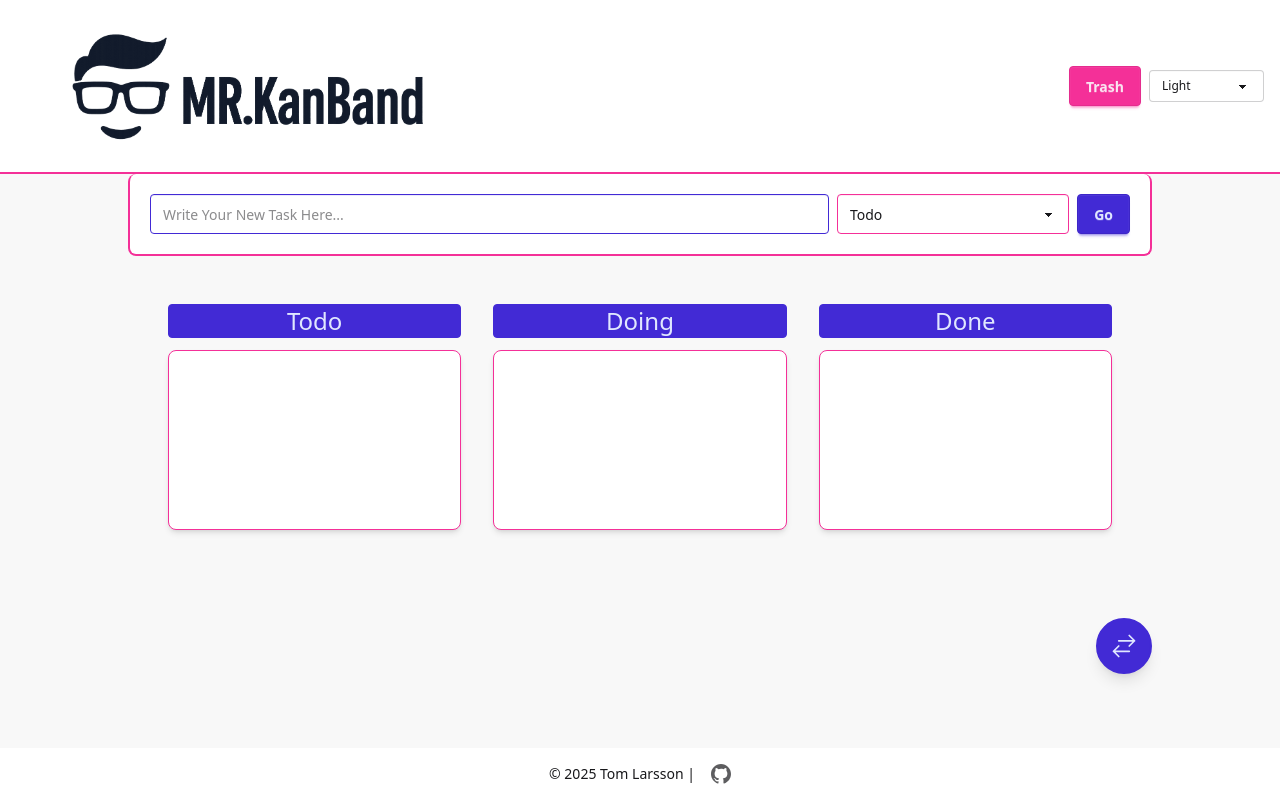
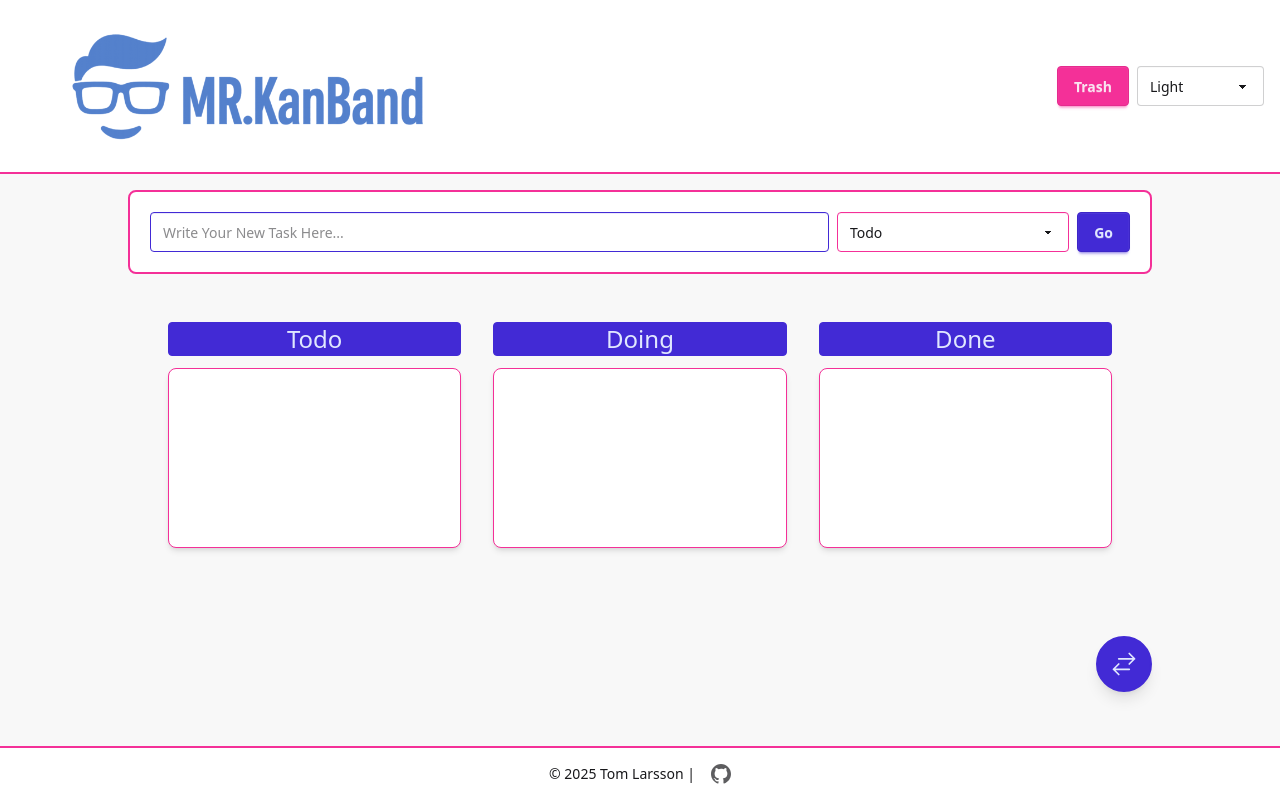
Before and after one commit to tombenrex/mrkanband, a React (Vite) app: page / in a window 1280 px wide. Built offline with nearby package versions, Linux system fonts and the light colour scheme; a web font is replaced by a local one.

Commit message:
fixing less weight of img and more style

```diff
--- a/src/components/board/AddTaskForm.jsx
+++ b/src/components/board/AddTaskForm.jsx
@@ -15,8 +15,11 @@ export default function AddTaskForm({
   return (
     <form
       onSubmit={onSubmit}
-      className="flex gap-2 justify-center p-5 mx-auto border-b-2 border-r-2 border-l-2 border-secondary bg-base-100 rounded-lg"
+      className="flex gap-2 justify-center p-5 mx-auto border-2 border-secondary bg-base-100 rounded-lg"
     >
+      <label htmlFor="new-task" className="sr-only">
+        Task description
+      </label>
       <input
         id="new-task"
         name="new-task"
@@ -26,6 +29,9 @@ export default function AddTaskForm({
         value={value}
         onChange={(e) => onChange(e.target.value)}
       />
+      <label htmlFor="column-select" className="sr-only">
+        Select column
+      </label>
       <select
         id="column-select"
         name="column"
--- a/src/components/board/ThemeDropdown.jsx
+++ b/src/components/board/ThemeDropdown.jsx
@@ -12,7 +12,7 @@ export default function ThemeDropdown() {
       <select
         id={selectId}
         name="theme-select"
-        className="select select-bordered select-sm max-w-xs bg-base-100 text-base-content"
+        className="select select-bordered  max-w-xs bg-base-100 text-base-content"
         value={theme}
         onChange={(e) => setTheme(e.target.value)}
         aria-label="Choose theme"
--- a/src/components/layout/Footer.jsx
+++ b/src/components/layout/Footer.jsx
@@ -1,6 +1,6 @@
 export default function Footer() {
   return (
-    <footer className="bg-base-100 p-4 w-full text-base-content text-center flex justify-center text-sm gap-2">
+    <footer className="bg-base-100 p-4 w-full text-base-content text-center flex justify-center text-sm gap-2  border-t-2 border-secondary ">
       <p>&copy; {new Date().getFullYear()} Tom Larsson | </p>
       <a
         href="https://github.com/tombenrex"
--- a/src/components/layout/Header.jsx
+++ b/src/components/layout/Header.jsx
@@ -8,11 +8,11 @@ export default function Header() {
   const [showTrash, setShowTrash] = useState(false);
 
   return (
-    <header className="w-full bg-base-100 text-base-content border-b-2 border-secondary px-4 py-2">
+    <header className="w-full bg-base-100 text-base-content border-b-2 border-secondary px-4 py-2 mb-4">
       <div className="flex flex-col md:flex-row items-center justify-between gap-2">
         <Link to="/" className="logo-link" aria-label="Start page">
           <img
-            src={asset('images/logo.png')}
+            src={asset('images/logo.webp')}
             alt="Logo"
             className="logo-img mx-auto max-w-xs md:max-w-sm lg:max-w-md"
           />
--- a/src/components/modal/ColumnModal.jsx
+++ b/src/components/modal/ColumnModal.jsx
@@ -15,9 +15,12 @@ export default function ColumnModal({
       overlayClass="border-4 border-secondary bg-base-300/50"
       modalClass="bg-base-100 rounded-lg p-5 shadow-lg border-2 border-secondary"
     >
-      <h2 className="text-xl font-bold mb-4 text-base-content">
-        {columnName || columnId}
-      </h2>
+      <div className=" mb-4 text-base-content border-b-2 border-secondary pb-2 text-center">
+        <span className="flex italic text-base-350">Showing from: </span>{' '}
+        <span className="text-primary font-bold text-xl ">
+          {columnName || columnId}
+        </span>
+      </div>
 
       {tasks.length === 0 ? (
         <div className="text-center text-base-content/60">No tasks</div>
@@ -29,8 +32,8 @@ export default function ColumnModal({
         </ul>
       )}
       <div className="text-end mt-4 font-extrabold">
-        <span className="text-secondary">{tasks.length}</span>
-        <span className="font-semibold text-base-content"> tasks</span>
+        <span className="text-accent">{tasks.length}</span>
+        <span className="font-semibold text-base-content"> | Total</span>
       </div>
     </BaseModal>
   );
--- a/src/styles/App.css
+++ b/src/styles/App.css
@@ -1,6 +1,6 @@
 .logo-img {
   transition: filter 0.2s;
-  filter: brightness(0) saturate(100%) invert(10%) sepia(100%)
+  filter: brightness(0) saturate(100%) invert(50%) sepia(100%)
     hue-rotate(180deg) saturate(300%) brightness(0.8);
 }
 .logo-link:hover .logo-img {
```
Also changed, not shown: public/images/logo.png (deleted), public/images/logo.webp (added).
